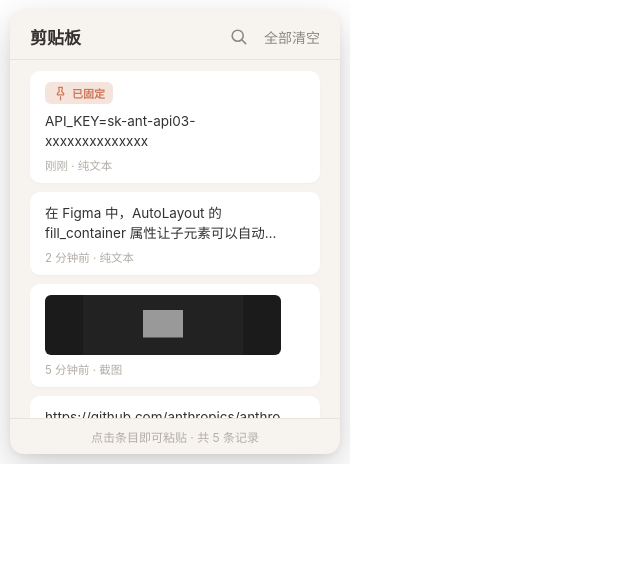
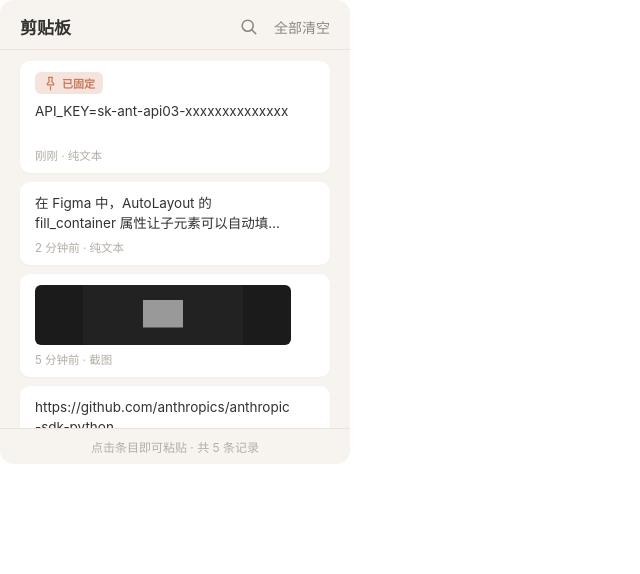
Before and after one commit to Accessiiing/Pasteboard, a website: page ui/index.html in a window 1280 px wide. Shown: the whole page, without its empty margins (0-640 px from the left). Drawn offline with Linux system fonts and the light colour scheme.

Commit message:
fix:边缘黑边错误显示 + 搜索栏状态重置

```diff
--- a/ui/app.js
+++ b/ui/app.js
@@ -157,6 +157,16 @@ document.addEventListener("click", (e) => {
 });
 
 // ---------- 顶部操作 ----------
+function collapseSearch() {
+  const bar = document.getElementById("search-bar");
+  if (bar.classList.contains("show")) {
+    bar.classList.remove("show");
+    searchTerm = "";
+    document.getElementById("search-input").value = "";
+    renderList();
+  }
+}
+
 document.getElementById("btn-search").addEventListener("click", () => {
   const bar = document.getElementById("search-bar");
   bar.classList.toggle("show");
@@ -275,6 +285,7 @@ window.addEventListener("keydown", (e) => {
 // ---------- 后端事件 ----------
 listen("records-updated", () => loadRecords());
 listen("navigate", (e) => showView(e.payload));
+listen("tauri://blur", collapseSearch);
 
 // ---------- 初始化 ----------
 loadRecords();
--- a/ui/index.html
+++ b/ui/index.html
@@ -7,6 +7,7 @@
     <link rel="stylesheet" href="styles.css" />
   </head>
   <body>
+    <div class="window-shadow">
     <div class="panel">
       <!-- ============ 剪贴板视图 ============ -->
       <section class="view active" id="view-clipboard">
@@ -121,6 +122,7 @@
 
       <div class="toast" id="toast"></div>
     </div>
+    </div>
 
     <script src="app.js"></script>
   </body>
--- a/ui/styles.css
+++ b/ui/styles.css
@@ -29,23 +29,21 @@ html,
 body {
   width: 350px;
   height: 464px;
-  overflow: hidden;
   background: transparent;
 }
 
-body {
-  padding: 10px;
+/* 外层只占满窗口，不做任何阴影/滤镜：WebView2 透明窗口会把半透明像素合成到黑底 */
+.window-shadow {
+  width: 100%;
+  height: 100%;
 }
 
-/* ============ 面板外壳 363 x 489 ============ */
+/* ============ 面板外壳：填满窗口，纯圆角浮层 ============ */
 .panel {
-  width: 330px;
-  height: 444px;
+  width: 100%;
+  height: 100%;
   background: var(--bg-panel);
   border-radius: var(--radius-panel);
-  box-shadow:
-    0 14px 40px rgba(0, 0, 0, 0.18),
-    0 2px 6px rgba(0, 0, 0, 0.06);
   display: flex;
   flex-direction: column;
   overflow: hidden;
```
Also changed, not shown: 1 other file.
